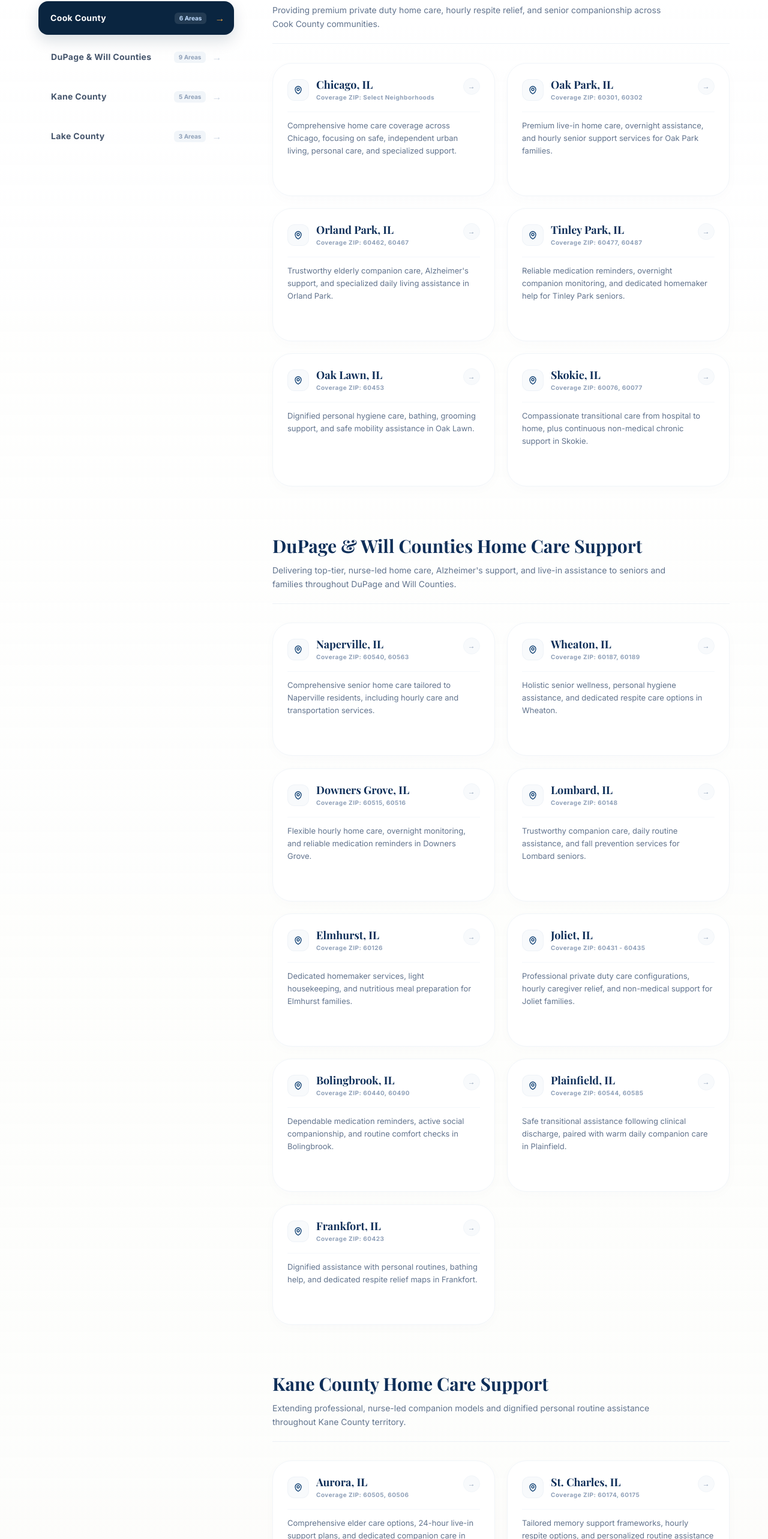
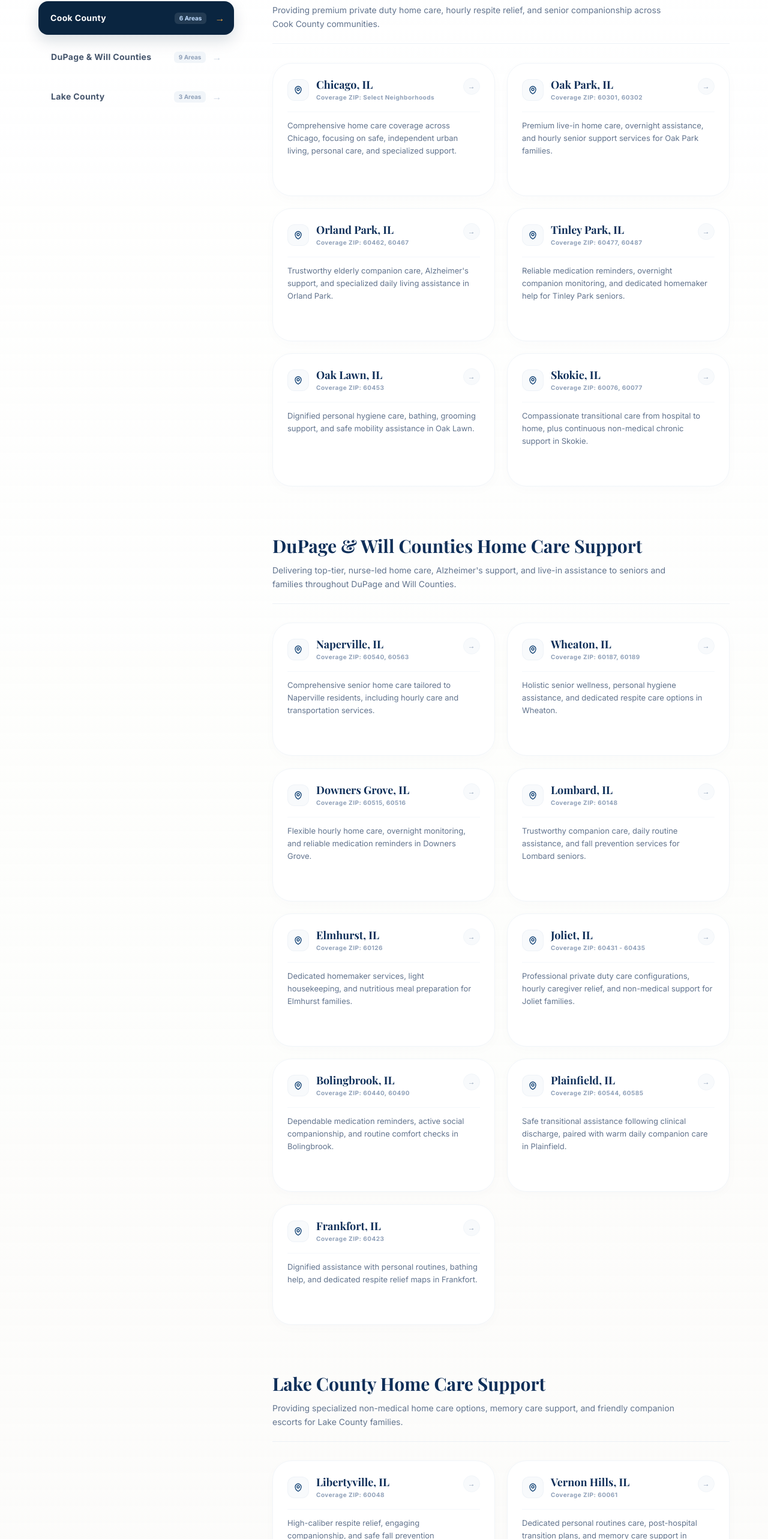
Before and after one commit to mtahaarif/Benevolence-Home-Services, a Next.js app: page /areas-we-serve in a window 1280 px wide. Shown: the part 827-3393 px from the top of the page at 60% size. Built offline with nearby package versions, Linux system fonts and the light colour scheme; a web font is replaced by a local one.

Commit message:
removing Kane County

```diff
--- a/src/app/areas-we-serve/page.tsx
+++ b/src/app/areas-we-serve/page.tsx
@@ -33,18 +33,6 @@ const regionalData = [
       { name: "Bolingbrook", zipCodes: "60440, 60490", desc: "Dependable medication reminders, active social companionship, and routine comfort checks in Bolingbrook." },
       { name: "Plainfield", zipCodes: "60544, 60585", desc: "Safe transitional assistance following clinical discharge, paired with warm daily companion care in Plainfield." },
       { name: "Frankfort", zipCodes: "60423", desc: "Dignified assistance with personal routines, bathing help, and dedicated respite relief maps in Frankfort." }
-    ]
-  },
-  {
-    id: "kane-county",
-    name: "Kane County",
-    description: "Extending professional, nurse-led companion models and dignified personal routine assistance throughout Kane County territory.",
-    cities: [
-      { name: "Aurora", zipCodes: "60505, 60506", desc: "Comprehensive elder care options, 24-hour live-in support plans, and dedicated companion care in Aurora." },
-      { name: "St. Charles", zipCodes: "60174, 60175", desc: "Tailored memory support frameworks, hourly respite options, and personalized routine assistance in St. Charles." },
-      { name: "Geneva", zipCodes: "60134", desc: "Trusted homemaker assistance, grocery shopping errands, and continuous non-medical support for Geneva seniors." },
-      { name: "Batavia", zipCodes: "60510", desc: "Reliable medication reminders, safe mobility guidance, and light housekeeping tasks in Batavia." },
-      { name: "Elgin", zipCodes: "60120 - 60124", desc: "Compassionate senior companionship, routine wellness oversight, and dignified personal care options for Elgin families." }
     ]
   },
   {
@@ -251,7 +239,7 @@ export default function AreasWeServePage() {
             <div className="mx-auto max-w-3xl space-y-6">
               <h2 className="text-3xl md:text-5xl font-display font-bold text-white">Let Us Help You Build the Right Care Plan</h2>
               <p className="text-blue-100/80 text-sm sm:text-base max-w-xl mx-auto leading-relaxed font-medium">
-                Finding the right support begins with a conversation. Whether you are planning ahead, supporting an aging parent, or looking for respite as a family caregiver, BENEVOLENCE HOME SERVICES is ready to help. Contact us to discuss non-medical home care in Westchester or throughout Cook, DuPage, Kane, Lake, and Will Counties.
+                Finding the right support begins with a conversation. Whether you are planning ahead, supporting an aging parent, or looking for respite as a family caregiver, BENEVOLENCE HOME SERVICES is ready to help. Contact us to discuss non-medical home care in Westchester or throughout Cook, DuPage, Lake, and Will Counties.
               </p>
 
               <div className="pt-4 flex flex-col sm:flex-row gap-4 items-center justify-center">
```
